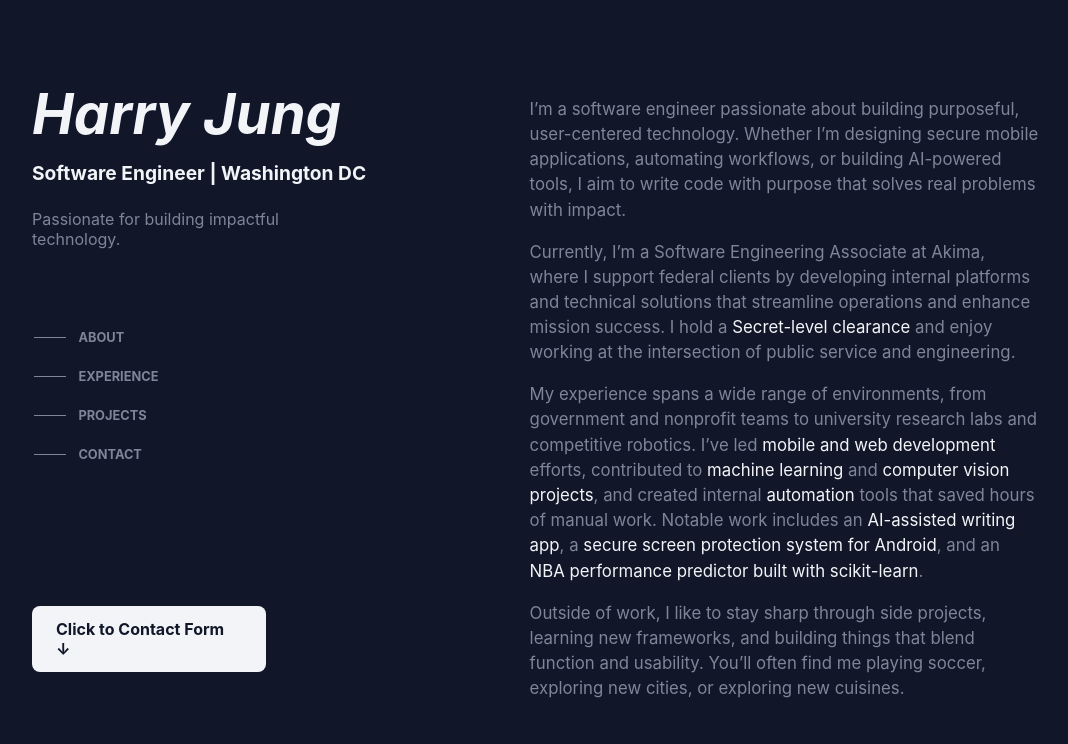
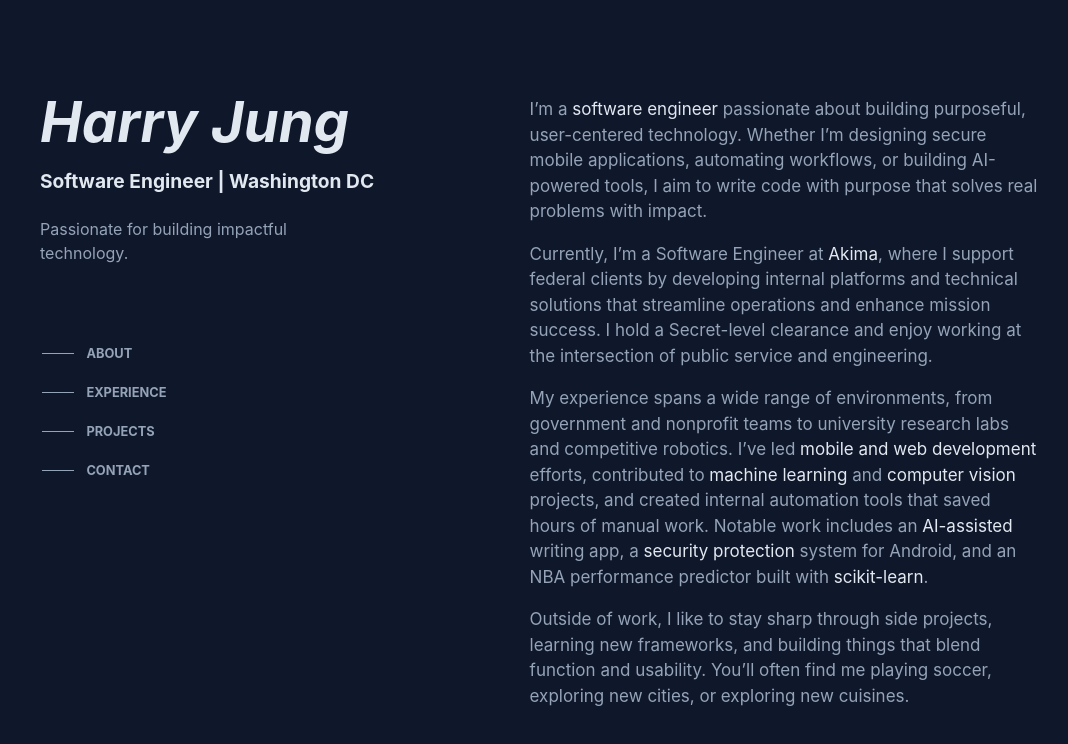
Before and after one commit to harryjng/personalWebsite, a React (Create React App) app: page / in a window 1280 px wide. Shown: the top 744 px of the page, without its empty margins (104-1172 px from the left). Built offline with nearby package versions, Linux system fonts and the light colour scheme.

Commit message:
completed gradient aesthetic and fine tuned layout

```diff
--- a/src/App.css
+++ b/src/App.css
@@ -43,7 +43,7 @@ body, html, #root {
   overflow-y: scroll;
   padding: 2rem;
   scroll-behavior: smooth;
-  background-color: #111729;
+  background-color: rgb(15 23 42);
 }
 
 /* Optional: section spacing */
@@ -56,3 +56,15 @@ body, html, #root {
   font-family: 'Times New Roman', Times, serif;
 
 }
+
+/* Overlay spotlight that follows the cursor */
+#spotlight {
+  position: fixed;
+  top: 0;
+  left: 0;
+  width: 100vw;
+  height: 100vh;
+  z-index: 30;
+  pointer-events: none;
+  transition: background 0.05s ease-out; /* Smooth update */
+}
--- a/src/App.js
+++ b/src/App.js
@@ -1,10 +1,27 @@
 import './App.css';
 import Hero from './components/Hero';
 import About from './components/About';
+import { useEffect } from 'react';
 
 function App() {
+  useEffect(() => {
+    const spotlight = document.getElementById('spotlight');
+
+    const handleMouseMove = (e) => {
+      const { clientX, clientY } = e;
+      if (spotlight) {
+        spotlight.style.background = `radial-gradient(600px at ${clientX}px ${clientY}px, rgba(29, 78, 216, 0.15), transparent 80%)`;
+      }
+    };
+
+    window.addEventListener('mousemove', handleMouseMove);
+    return () => window.removeEventListener('mousemove', handleMouseMove);
+  }, []);
+
   return (
     <div className="split-layout">
+      <div id="spotlight" className="spotlight-overlay"></div> {/* ✨ Spotlight */}
+
       <aside className="left-fixed">
         <Hero />
       </aside>
--- a/src/components/About.css
+++ b/src/components/About.css
@@ -2,13 +2,13 @@
     padding-top: 3rem;
     height: 100vh;
     margin-right: 6.6rem;
-  color: #7e8597; /* Default text color */
+  color: rgb(148 163 184); /* Default text color */
   line-height: 1.5;
-  font-size: 105%;
+  font-size: 17px;
 
 }
 
 
 .highlight-word {
-    color: #f2f4f8;
+    color: #e2e8f0;
 }
--- a/src/components/About.js
+++ b/src/components/About.js
@@ -5,22 +5,22 @@ export default function Hero() {
         <section id="AboutMe" className="about-section">
             <div className='about'>
                 <p>
-                    I’m a software engineer passionate about building purposeful, user-centered technology.
+                    I’m a <span className="highlight-word">software engineer</span> passionate about building purposeful, user-centered technology.
                     Whether I’m designing secure mobile applications, automating workflows, or building AI-powered tools,
                     I aim to write code with purpose that solves real problems with impact.
                 </p>
                 <p>
-                    Currently, I’m a Software Engineering Associate at Akima,
+                    Currently, I’m a Software Engineer at <span className="highlight-word">Akima</span>,
                     where I support federal clients by developing internal platforms and
                     technical solutions that streamline operations and enhance mission success.
-                    I hold a <span className="highlight-word">Secret-level clearance</span> and enjoy working at the intersection of public service and engineering.
+                    I hold a Secret-level clearance and enjoy working at the intersection of public service and engineering.
                 </p>
                 <p>
                     My experience spans a wide range of environments, from government and nonprofit teams to university
                     research labs and competitive robotics. I’ve led <span className="highlight-word">mobile and web development </span>efforts,
-                    contributed to <span className="highlight-word">machine learning</span> and <span className="highlight-word">computer vision projects</span>, and created
-                    internal <span className="highlight-word">automation</span> tools that saved hours of manual work. Notable work includes an <span className="highlight-word">AI-assisted writing app</span>,
-                    a <span className="highlight-word">secure screen protection system for Android</span>, and an <span className="highlight-word">NBA performance predictor built with scikit-learn</span>.
+                    contributed to <span className="highlight-word">machine learning</span> and <span className="highlight-word">computer vision</span> projects, and created
+                    internal automation tools that saved hours of manual work. Notable work includes an <span className="highlight-word">AI-assisted</span> writing app,
+                    a <span className="highlight-word">security protection</span> system for Android, and an NBA performance predictor built with <span className="highlight-word">scikit-learn</span>.
                 </p>
                 <p>
                     Outside of work, I like to stay sharp through side projects,
--- a/src/components/Hero.css
+++ b/src/components/Hero.css
@@ -1,9 +1,9 @@
 .hero-section {
-  color: #f2f4f8; /* updated to Off-White for contrast */
+  color: #e2e8f0; /* updated to Off-White for contrast */
   text-align: left;
   min-height: calc(100dvh - 3rem);
-  padding-top: 5rem;
-  background-color: #111729;
+  padding-top: 4rem;
+  background-color: rgb(15 23 42);
   display: flex;
   flex-direction: column;
 }
@@ -11,17 +11,17 @@
 
 .Name {
   font-size: 3.5rem;
-  margin-top: 0rem;
-  margin-left: 8.5rem;
+  margin-top: 1.5rem;
+  margin-left: 9rem;
   font-weight: bolder;
   font-style: italic;
 }
 
 .hero-tagline {
   font-size: 1.2rem;
-  color: #f2f4f8; /* changed from slate blue to Off-White */
+  color: #e2e8f0; /* changed from slate blue to Off-White */
   margin-top: -2.7rem;
-  margin-left: 8.5rem;
+  margin-left: 9rem;
   font-weight:bold;
 }
 
@@ -29,43 +29,12 @@
   margin-top: 0.3rem;
   font-size: 1rem;
   max-width: 15.75rem;
-  margin-left: 8.5rem;
-  color: #7e8597;
+  margin-left: 9rem;
+  color: rgb(148 163 184);
   z-index: 10;
+  line-height: 1.5;
 
 }
-
-.hero-cta {
-  color: #111729;
-  background-color: #f2f4f8;
-  padding: 0.8rem 1.5rem;
-  border-radius: 0.5rem;
-  text-decoration: none;
-  font-weight: bold;
-  margin-top: 8rem;
-  margin-left: 8.5rem;
-  display: inline-block;
-  max-width: 11.6rem;
-}
-
-.hero-cta:hover {
-  background-color: #7e8597;
-}
-
-.fade-in {
-  opacity: 0;
-  transform: translateY(20px);
-  animation: fadeInUp 0.3s ease forwards;
-  animation-delay: 0.5s;
-}
-
-@keyframes fadeInUp {
-  to {
-    opacity: 1;
-    transform: translateY(0px);
-  }
-}
-
 
 @media (max-width: 640px) {
   .hero-section {
--- a/src/components/Hero.js
+++ b/src/components/Hero.js
@@ -12,7 +12,6 @@ export default function Hero() {
         Passionate for building impactful technology.
       </p>
       <Navbar />
-      <a href="#Contact" className="hero-cta fade-in">Click to Contact Form ↓</a>
     </section>
   );
 };
--- a/src/components/Navbar.css
+++ b/src/components/Navbar.css
@@ -3,14 +3,14 @@
 .Navbar {
   justify-content: space-between;
   display: flex;
-  background-color: #111729;
+  background-color: rgb(15 23 42);
   position: sticky;
   top: 0;
   align-items: center;
   z-index: 0;
   padding-right: 1rem;
   overflow-x: auto;
-  padding-left: 2rem;
+  padding-left: 2.5rem;
   margin-top: -0.5rem;
   list-style-type: none;
   margin-left: 6.6rem;
@@ -38,7 +38,7 @@
 
 .nav-links li a {
   text-decoration: none;
-  color: #7e8597; /* Default text color */
+  color: rgb(148 163 184); /* Default text color */
   padding: 0.2rem 0;
   margin-left: 0.8rem;
   white-space: nowrap;
@@ -50,7 +50,7 @@
   content: '';
   display: block;
   height: 1px;
-  background-color: #7e8597; /* Default line color */
+  background-color: rgb(148 163 184); /* Default line color */
   width: 2rem; /* Initial length of the line */
   transition: width 0.3s ease-in-out, background-color 0.3s ease-in-out; /* Smooth transition for width and line color */
 }
@@ -61,23 +61,23 @@
 
 /* When the LI is hovered */
 .nav-links li:hover a {
-  color: #f2f4f8; /* Text color on hover */
+  color: #e2e8f0; /* Text color on hover */
 }
 
 .nav-links li:hover::before {
-  background-color: #f2f4f8; /* Line color on hover */
+  background-color: #e2e8f0; /* Line color on hover */
   width: 4rem; /* Line extension on hover */
   height: 1.5px;
 }
 
 /* When the LI has the 'active' class (meaning it's the current page) */
 .nav-links li.active a {
-  color: #f2f4f8; /* Active page text color */
+  color: #e2e8f0; /* Active page text color */
   /* font-weight: bold; - Removed here, as it's already in .nav-links for consistency */
 }
 
 .nav-links li.active::before {
-  background-color: #f2f4f8; /* Active page line color */
+  background-color: #e2e8f0; /* Active page line color */
   /* If you want the active line to also be extended, uncomment the line below */
   /* width: 4rem; */
 }
```
